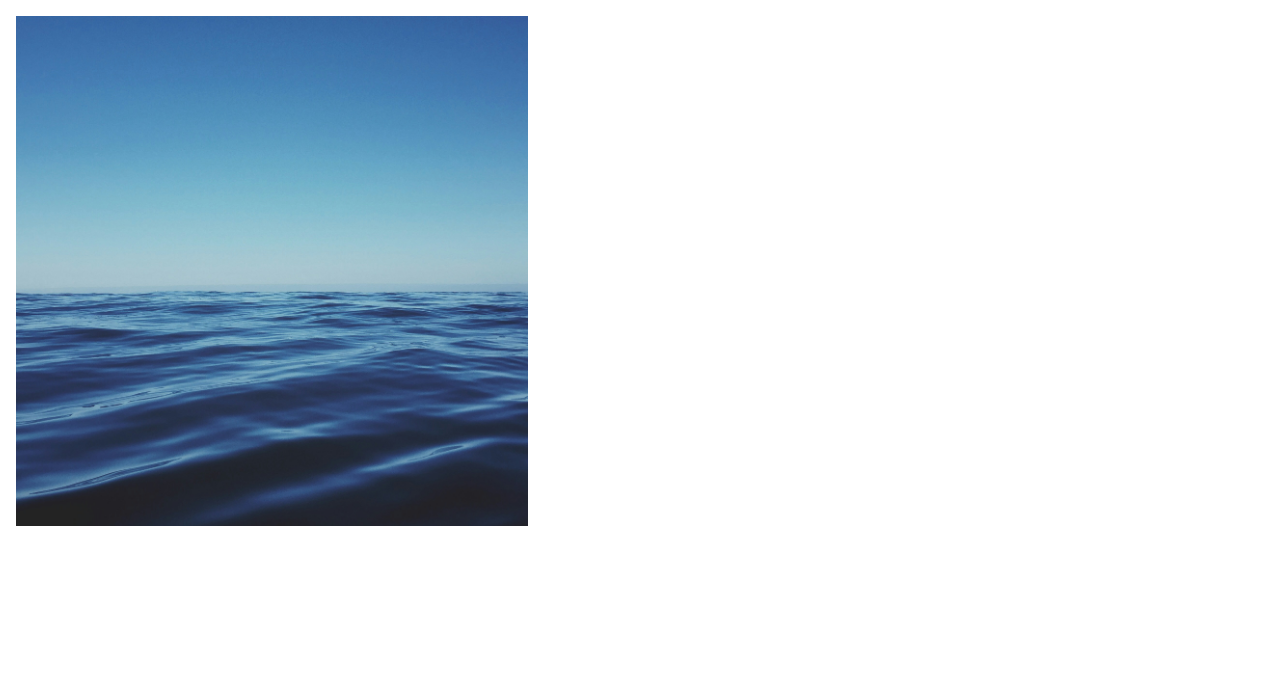
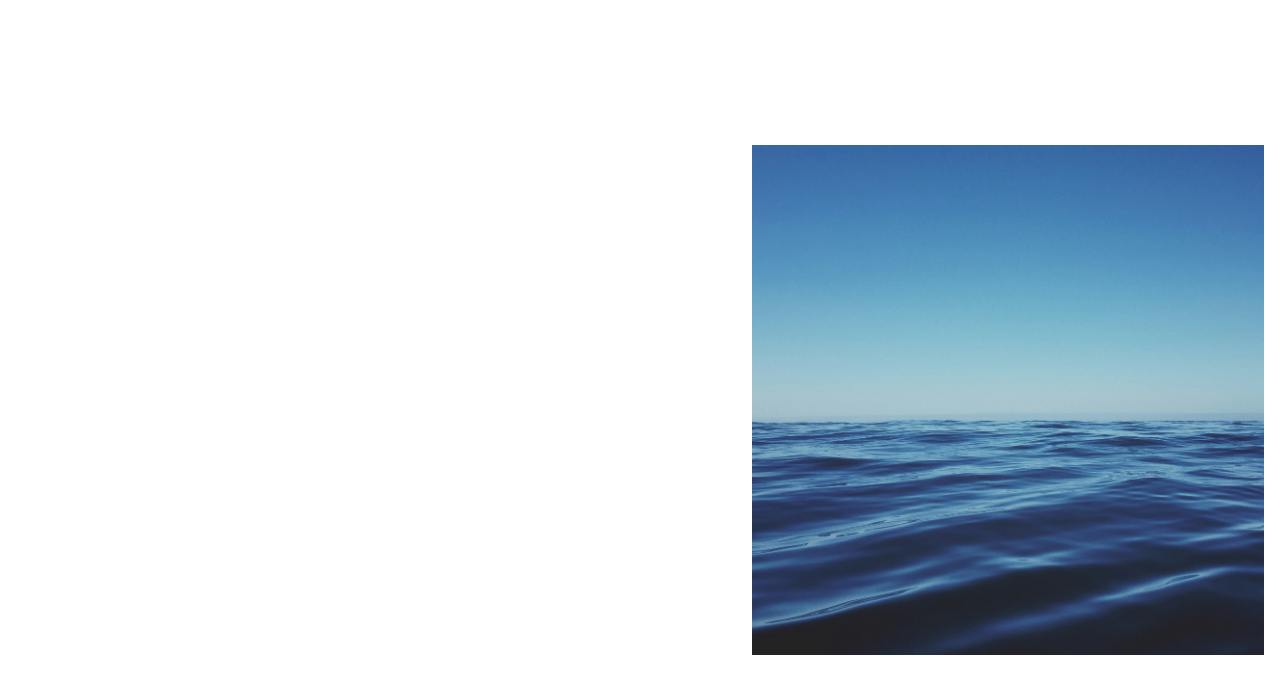
Before and after one commit to TiekieWiki/Thesis-Experiment, a Vue app in the folder thesis-experiment/: page /experiment in a window 1280 px wide. Shown: the top 694 px of the page. Built offline with nearby package versions, Linux system fonts and the light colour scheme.

Commit message:
Double tap zoom in styling

```diff
--- a/thesis-experiment/src/assets/styles/components/doubleTapZoomIn.scss
+++ b/thesis-experiment/src/assets/styles/components/doubleTapZoomIn.scss
@@ -0,0 +1,14 @@
+.double-tap-zoom-in {
+  display: flex;
+  align-items: center;
+  width: 100%;
+  height: 100%;
+
+  &.standard {
+    justify-content: end;
+  }
+
+  &.mirrored {
+    justify-content: start;
+  }
+}
--- a/thesis-experiment/src/components/experiment/tasks/DoubleTapZoomIn.vue
+++ b/thesis-experiment/src/components/experiment/tasks/DoubleTapZoomIn.vue
@@ -1,8 +1,14 @@
 <template>
-  <div class="double-tap-zoom-in">
+  <div :class="['double-tap-zoom-in', interfaceOrientation]">
     <img
       src="../../../assets/images/Test.jpg"
       alt="Photo by Greg Becker on Unsplash"
     />
   </div>
 </template>
+
+<script setup lang="ts">
+defineProps<{
+  interfaceOrientation: string
+}>()
+</script>
--- a/thesis-experiment/src/views/ExperimentView.vue
+++ b/thesis-experiment/src/views/ExperimentView.vue
@@ -1,6 +1,6 @@
 <template>
-  <main :class="interfaceOrientation">
-    <DoubleTapZoomIn />
+  <main>
+    <DoubleTapZoomIn :interface-orientation="interfaceOrientation" />
   </main>
 </template>
 
```
